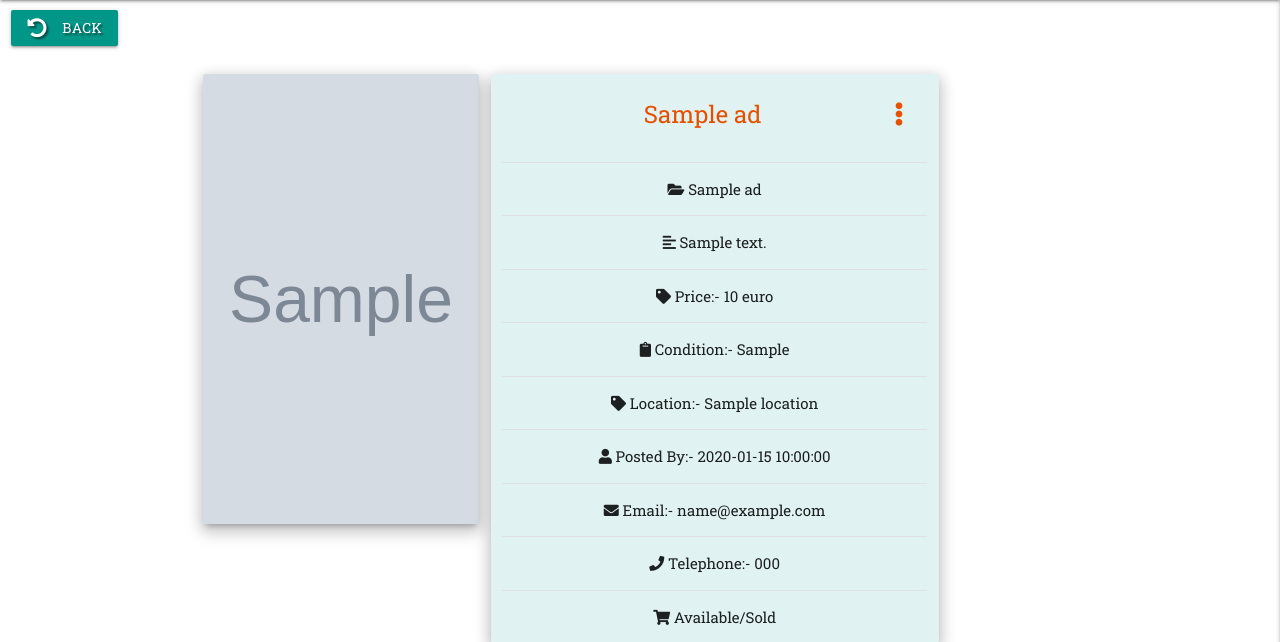
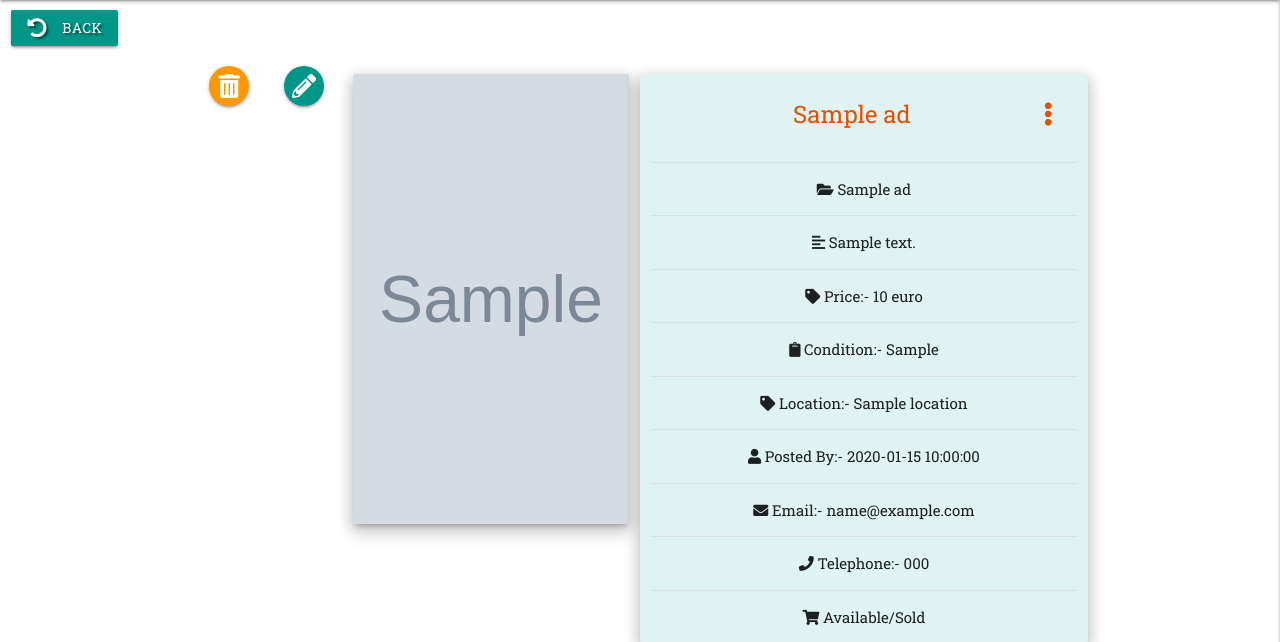
Before and after one commit to Kiran6248/MS3-bazaar, a Flask app: page /view_ad in a window 1280 px wide. Shown: the part 64-706 px from the top of the page. Run offline with Flask 2, Linux system fonts and the light colour scheme; grey boxes marked "Sample" are stand-in pictures; a database or web service that is not in the repository returns one stand-in record (values such as "Sample title"); some libraries are stand-ins or nearby versions.

Commit message:
Add ad edit/done buttons

```diff
--- a/templates/view_ad.html
+++ b/templates/view_ad.html
@@ -8,11 +8,26 @@
                 <i class="fas fa-undo-alt left"></i> Back
             </a>
         </div>
+
+
     </div>
+
+
 
     <div class="container">
         <div class="row center valign">
             {% for ad in ads %}
+                <!--edit and delete buttons-->
+                <div class="col s3 m2 l1 center-align">
+                    <button data-target="" class="btn-floating modal-trigger center-align orange" aria-label="delete activity button">
+                        <i class="fas fa-trash-alt fa-ad-delete"></i>
+                    </button>
+                </div>
+                <div class="col s3 m2 l1 center-align">
+                    <a href="" class="btn-floating center-align teal" aria-label="edit ad button">
+                        <i class="fas fa-pencil-alt fa-ad-edit"></i>
+                    </a>
+                </div>
                 <!--image-->
                 <div class="col s12 m6 l4">
                     <div class="card z-depth-3 waves-effect waves-block waves-light teal lighten-5">
```
